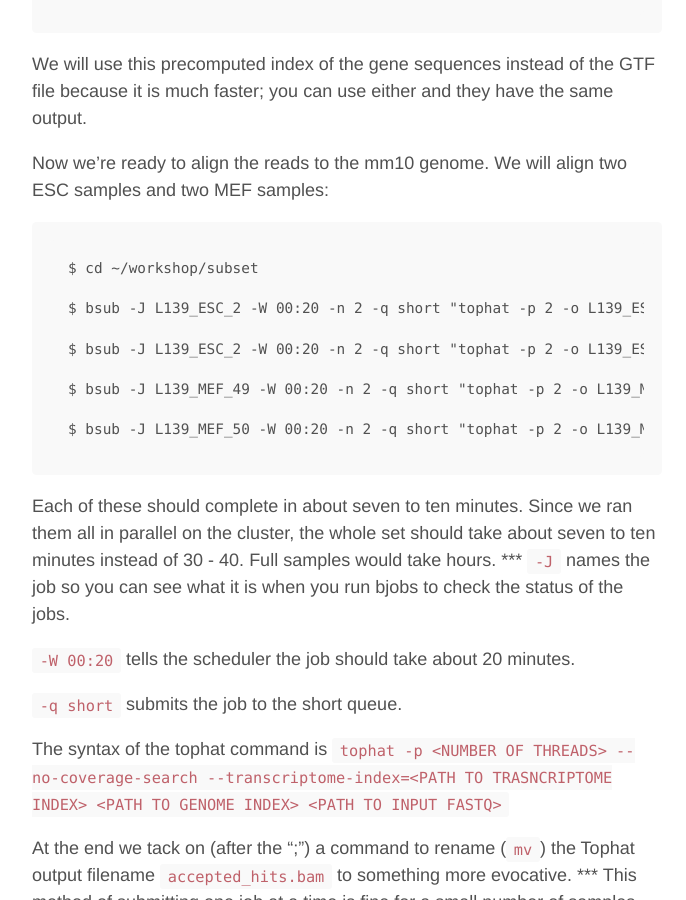
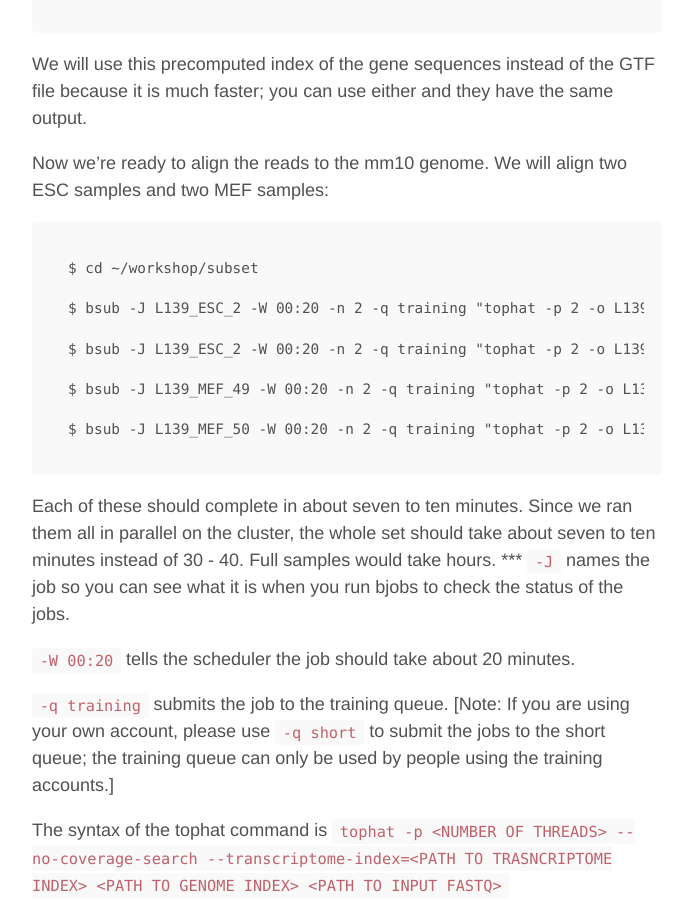
Before and after one commit to hms-dbmi/scw, a Jekyll site: the page built from _posts/2015-10-23-setup-alignment.md, in a window 1280 px wide and 900 px high, scrolled down 6630 px. Shown: the whole window, without its empty margins (293-979 px from the left). Built offline with Jekyll 4.4.1, drawn with Linux system fonts in a browser that asks for light colours; Markdown is read by kramdown in place of the engine named in the settings.

Commit message:
modified queue names from short to training

````diff
--- a/_posts/2015-10-23-setup-alignment.md
+++ b/_posts/2015-10-23-setup-alignment.md
@@ -151,13 +151,13 @@ Now we're ready to align the reads to the mm10 genome. We will align two ESC sam
 ```
 $ cd ~/workshop/subset
 
-$ bsub -J L139_ESC_2 -W 00:20 -n 2 -q short "tophat -p 2 -o L139_ESC_1-tophat --no-coverage-search --transcriptome-index=/groups/shared_databases/igenome/Mus_musculus/UCSC/mm10/Annotation/Genes/tophat2_trans/genes /groups/shared_databases/igenome/Mus_musculus/UCSC/mm10/Sequence/Bowtie2Index/genome L139_ESC_1.subset.fastq; mv L139_ESC_1-tophat/accepted_hits.bam L139_ESC_1-tophat/L139_ESC_1.bam"
+$ bsub -J L139_ESC_2 -W 00:20 -n 2 -q training "tophat -p 2 -o L139_ESC_1-tophat --no-coverage-search --transcriptome-index=/groups/shared_databases/igenome/Mus_musculus/UCSC/mm10/Annotation/Genes/tophat2_trans/genes /groups/shared_databases/igenome/Mus_musculus/UCSC/mm10/Sequence/Bowtie2Index/genome L139_ESC_1.subset.fastq; mv L139_ESC_1-tophat/accepted_hits.bam L139_ESC_1-tophat/L139_ESC_1.bam"
 
-$ bsub -J L139_ESC_2 -W 00:20 -n 2 -q short "tophat -p 2 -o L139_ESC_2-tophat --no-coverage-search --transcriptome-index=/groups/shared_databases/igenome/Mus_musculus/UCSC/mm10/Annotation/Genes/tophat2_trans/genes /groups/shared_databases/igenome/Mus_musculus/UCSC/mm10/Sequence/Bowtie2Index/genome L139_ESC_2.subset.fastq; mv L139_ESC_2-tophat/accepted_hits.bam L139_ESC_2-tophat/L139_ESC_2.bam"
+$ bsub -J L139_ESC_2 -W 00:20 -n 2 -q training "tophat -p 2 -o L139_ESC_2-tophat --no-coverage-search --transcriptome-index=/groups/shared_databases/igenome/Mus_musculus/UCSC/mm10/Annotation/Genes/tophat2_trans/genes /groups/shared_databases/igenome/Mus_musculus/UCSC/mm10/Sequence/Bowtie2Index/genome L139_ESC_2.subset.fastq; mv L139_ESC_2-tophat/accepted_hits.bam L139_ESC_2-tophat/L139_ESC_2.bam"
 
-$ bsub -J L139_MEF_49 -W 00:20 -n 2 -q short "tophat -p 2 -o L139_MEF-49_tophat --no-coverage-search --transcriptome-index=/groups/shared_databases/igenome/Mus_musculus/UCSC/mm10/Annotation/Genes/tophat2_trans/genes /groups/shared_databases/igenome/Mus_musculus/UCSC/mm10/Sequence/Bowtie2Index/genome L139_MEF_49.subset.fastq; mv L139_MEF_49-tophat/accepted_hits.bam L139_MEF_49-tophat/L139_MEF_49.bam"
+$ bsub -J L139_MEF_49 -W 00:20 -n 2 -q training "tophat -p 2 -o L139_MEF-49_tophat --no-coverage-search --transcriptome-index=/groups/shared_databases/igenome/Mus_musculus/UCSC/mm10/Annotation/Genes/tophat2_trans/genes /groups/shared_databases/igenome/Mus_musculus/UCSC/mm10/Sequence/Bowtie2Index/genome L139_MEF_49.subset.fastq; mv L139_MEF_49-tophat/accepted_hits.bam L139_MEF_49-tophat/L139_MEF_49.bam"
 
-$ bsub -J L139_MEF_50 -W 00:20 -n 2 -q short "tophat -p 2 -o L139_MEF-50_tophat --no-coverage-search --transcriptome-index=/groups/shared_databases/igenome/Mus_musculus/UCSC/mm10/Annotation/Genes/tophat2_trans/genes /groups/shared_databases/igenome/Mus_musculus/UCSC/mm10/Sequence/Bowtie2Index/genome L139_MEF_50.subset.fastq; mv L139_MEF_50-tophat/accepted_hits.bam L139_MEF_50-tophat/L139_MEF_50.bam"
+$ bsub -J L139_MEF_50 -W 00:20 -n 2 -q training "tophat -p 2 -o L139_MEF-50_tophat --no-coverage-search --transcriptome-index=/groups/shared_databases/igenome/Mus_musculus/UCSC/mm10/Annotation/Genes/tophat2_trans/genes /groups/shared_databases/igenome/Mus_musculus/UCSC/mm10/Sequence/Bowtie2Index/genome L139_MEF_50.subset.fastq; mv L139_MEF_50-tophat/accepted_hits.bam L139_MEF_50-tophat/L139_MEF_50.bam"
 ```
 
 Each of these should complete in about seven to ten minutes. Since we ran them all in parallel on the cluster, the whole set should take about seven to ten minutes instead of 30 - 40. Full samples would take hours.
@@ -166,7 +166,7 @@ Each of these should complete in about seven to ten minutes. Since we ran them a
 
 `-W 00:20` tells the scheduler the job should take about 20 minutes.
 
-`-q short` submits the job to the short queue.
+`-q training` submits the job to the training queue. [Note: If you are using your own account, please use `-q short` to submit the jobs to the short queue; the training queue can only be used by people using the training accounts.]
 
 The syntax of the tophat command is
 `tophat -p <NUMBER OF THREADS> --no-coverage-search --transcriptome-index=<PATH TO TRASNCRIPTOME INDEX> <PATH TO GENOME INDEX> <PATH TO INPUT FASTQ>`
````
